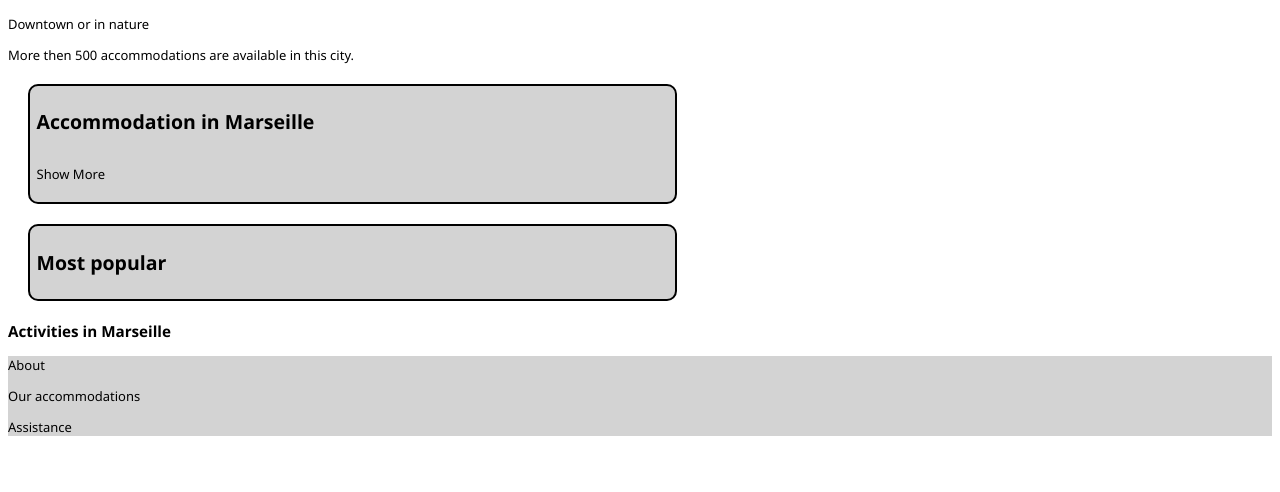
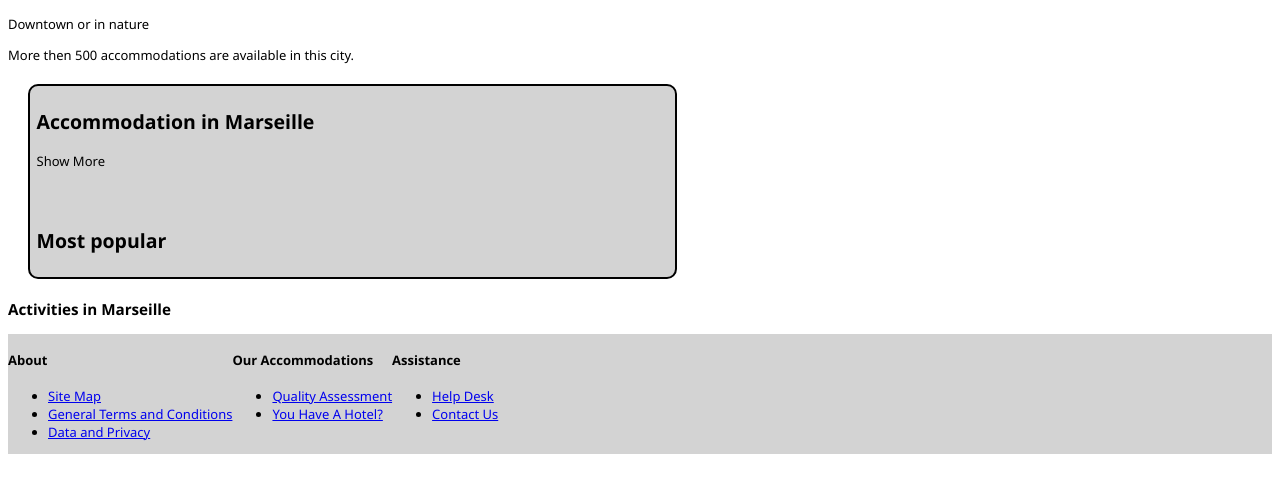
Before and after one commit to GDelauney/Project2_Booki, a plain HTML site: page index.html in a window 1280 px wide. Shown: the part 100-592 px from the top of the page. Drawn offline with Linux system fonts and the light colour scheme.

Commit message:
Added footer

```diff
--- a/index.html
+++ b/index.html
@@ -28,18 +28,21 @@
     </header>
 
     <section>
-        <div class="container">
+        <div class="section1">
+            <div id="Accommodation">
             <!--Acommodation in Marseille-->
-            <h2>Accommodation in Marseille</h2>
+                <h2>Accommodation in Marseille</h2>
+                    <a href="#">
+
+                    </a>
             <!--images-->
-            <p>Show More</p>
-        </div>
-    </section>
+                <p>Show More</p>
+            </div>
+            <div id="Popular">
+                <h2>Most popular</h2>
+                    <a href="#">
 
-    <section>
-        <div class="container">
-            <!--Most popular-->
-            <h2>Most popular</h2>
+                    </a>
         </div>
     </section>
 
@@ -51,12 +54,28 @@
 
 
     <footer>
-        <!--About-->
-        <p>About</p>
-        <!--Our accommodations-->
-        <p>Our accommodations</p>
-        <!--Assistance-->
-        <p>Assistance</p>
+        <div id='About'>
+            <h4>About</h4>
+                <ul>
+                    <li> <a href='#'>Site Map</a></li>
+                    <li> <a href='#'>General Terms and Conditions</a></li>
+                    <li> <a href='#'>Data and Privacy</a></li>
+                </ul>
+        </div>
+        <div id='OurAcc'>
+            <h4>Our Accommodations</h4>
+                <ul>
+                    <li> <a href='#'>Quality Assessment</a></li>
+                    <li> <a href='#'>You Have A Hotel?</a></li>
+                </ul>
+        </div>
+        <div id='Assist'>
+            <h4>Assistance</h4>
+                <ul>
+                    <li> <a href='#'>Help Desk</a></li>
+                    <li> <a href='#'>Contact Us</a></li>
+                </ul>
+        </div>
 
 
     </footer>
--- a/style.css
+++ b/style.css
@@ -5,8 +5,9 @@ body{
 nav{
     text-align: end;
 }
-.container{
+.section1{
     display: grid;
+    grid-template-rows: 2fr 1fr;
     border-color: black;
     border-width: 2px;
     border-style: solid;
@@ -20,4 +21,7 @@ nav{
 
 footer{
     background-color: lightgray;
+    display: flex;
+    flex-direction: row;
+    justify-content: stretch;
 }
```
